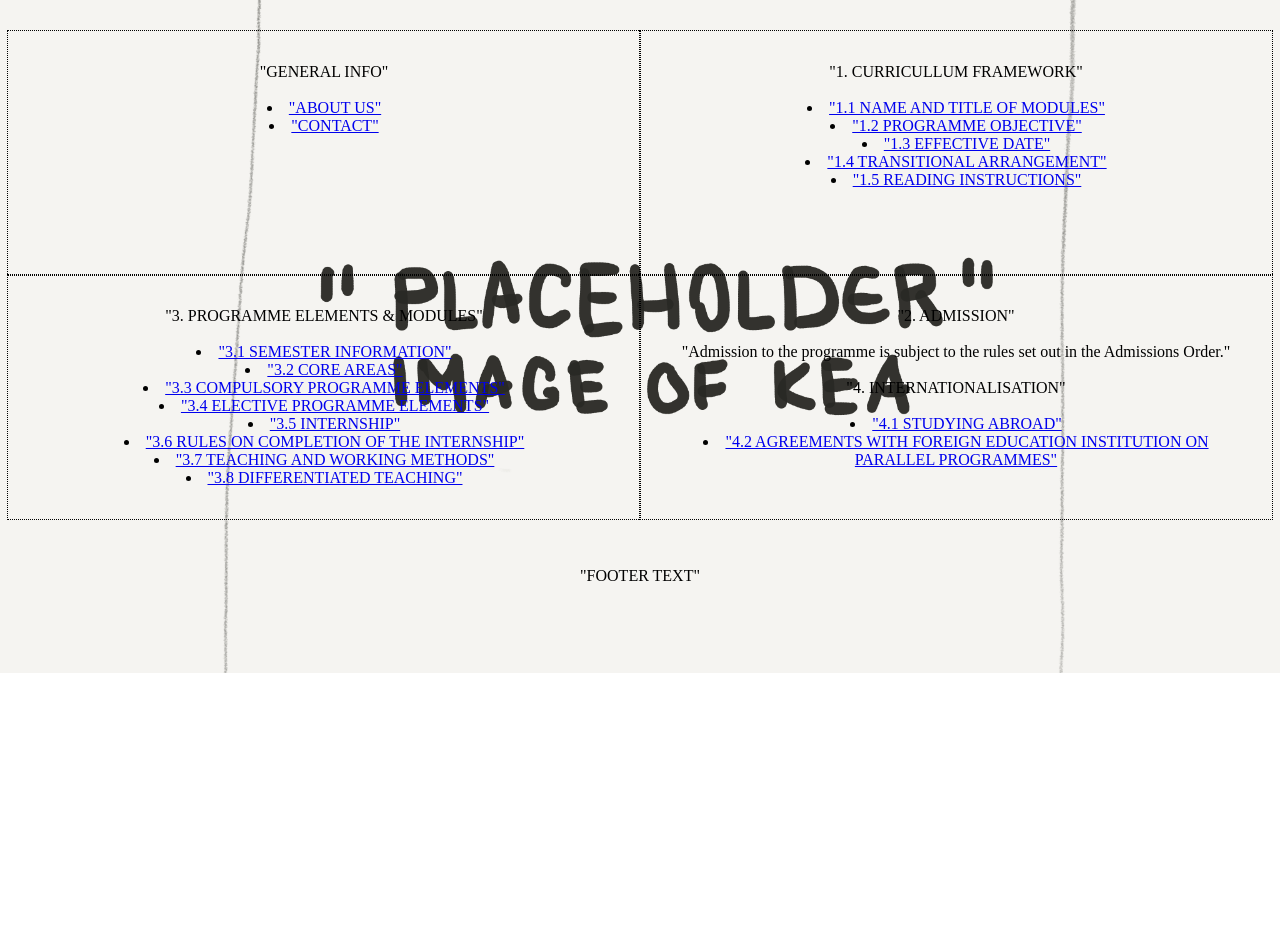
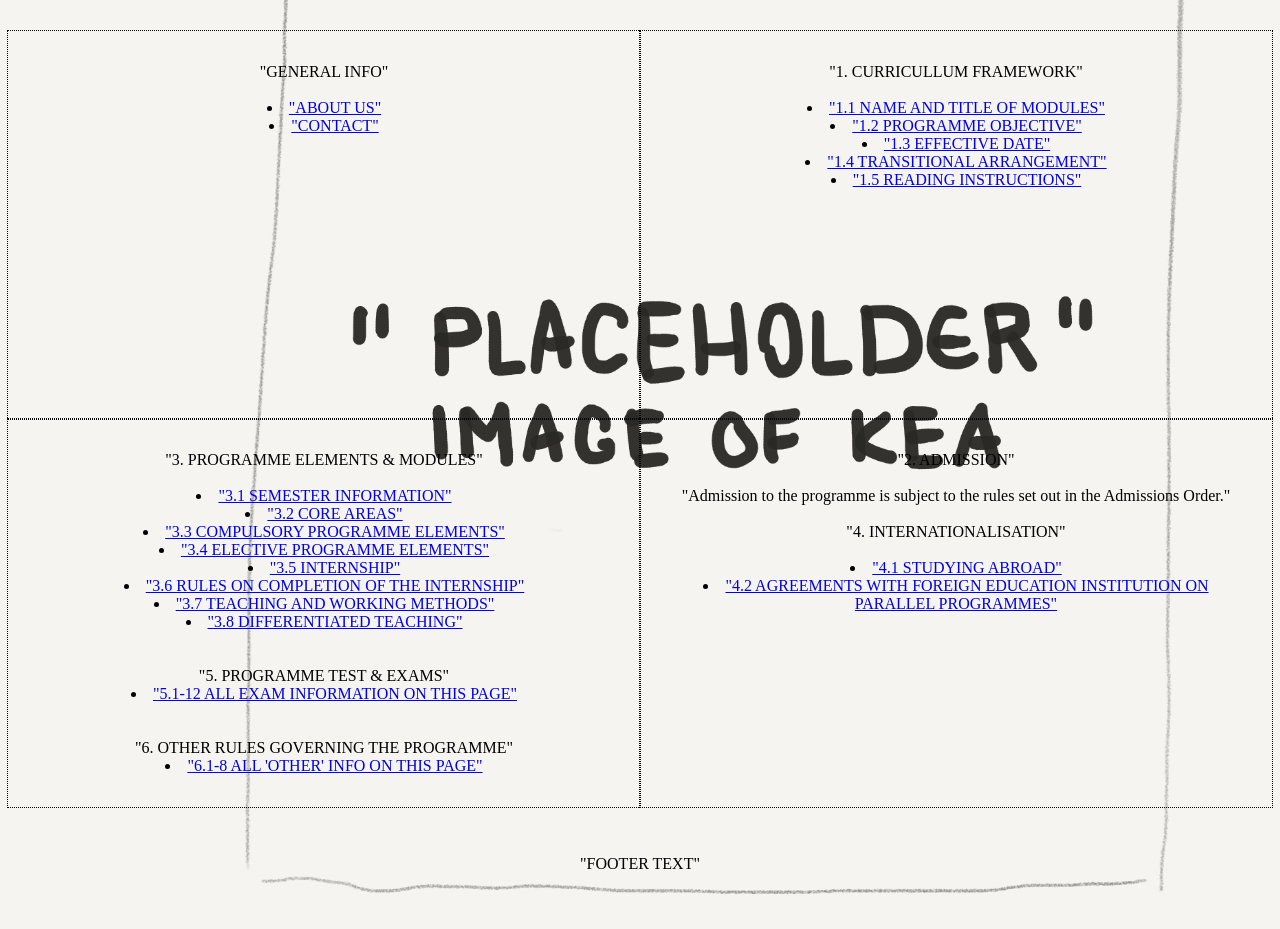
Before and after one commit to KasperLindved/Curricullum, a plain HTML site: page index.html in a window 1280 px wide. Shown: the part 127-1056 px from the top of the page. Before the commit the page ends 800 px from the top, so only its background shows below. Drawn offline with Linux system fonts and the light colour scheme; a script that the page names is missing.

Commit message:
Wireframes

```diff
--- a/index.html
+++ b/index.html
@@ -43,6 +43,12 @@
         <li><a href="xx">"3.6 RULES ON COMPLETION OF THE INTERNSHIP"</a></li>
         <li><a href="xx">"3.7 TEACHING AND WORKING METHODS"</a></li>
         <li><a href="xx">"3.8 DIFFERENTIATED TEACHING"</a></li>
+         <br><br>
+         "5. PROGRAMME TEST & EXAMS"
+         <li><a href="xx">"5.1-12 ALL EXAM INFORMATION ON THIS PAGE"</a></li>
+        <br><br>
+         "6. OTHER RULES GOVERNING THE PROGRAMME"
+        <li><a href="xx">"6.1-8 ALL 'OTHER' INFO ON THIS PAGE"</a></li>
         </div>
     <div id="infobox4" class="hide">
         "2. ADMISSION"
```
